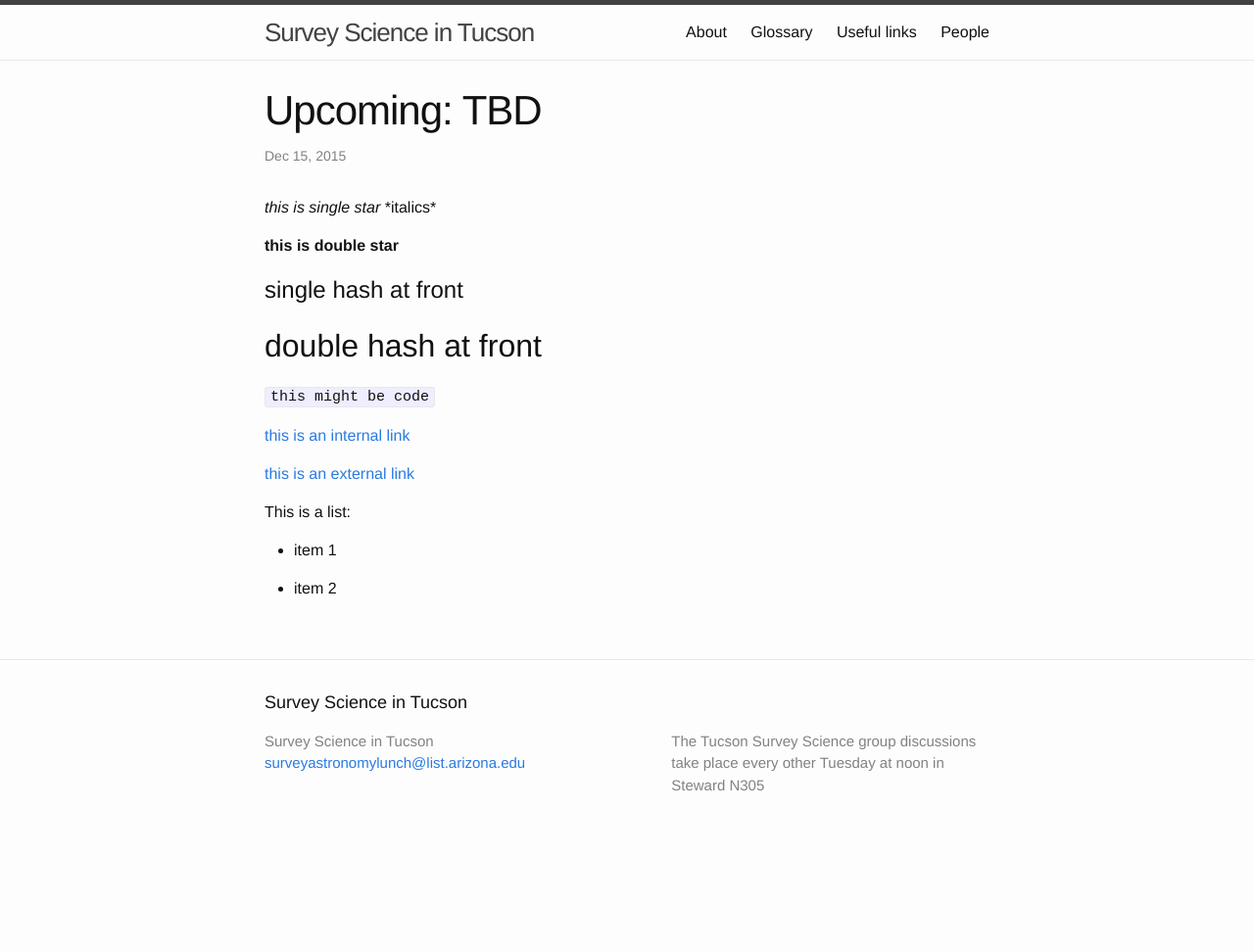
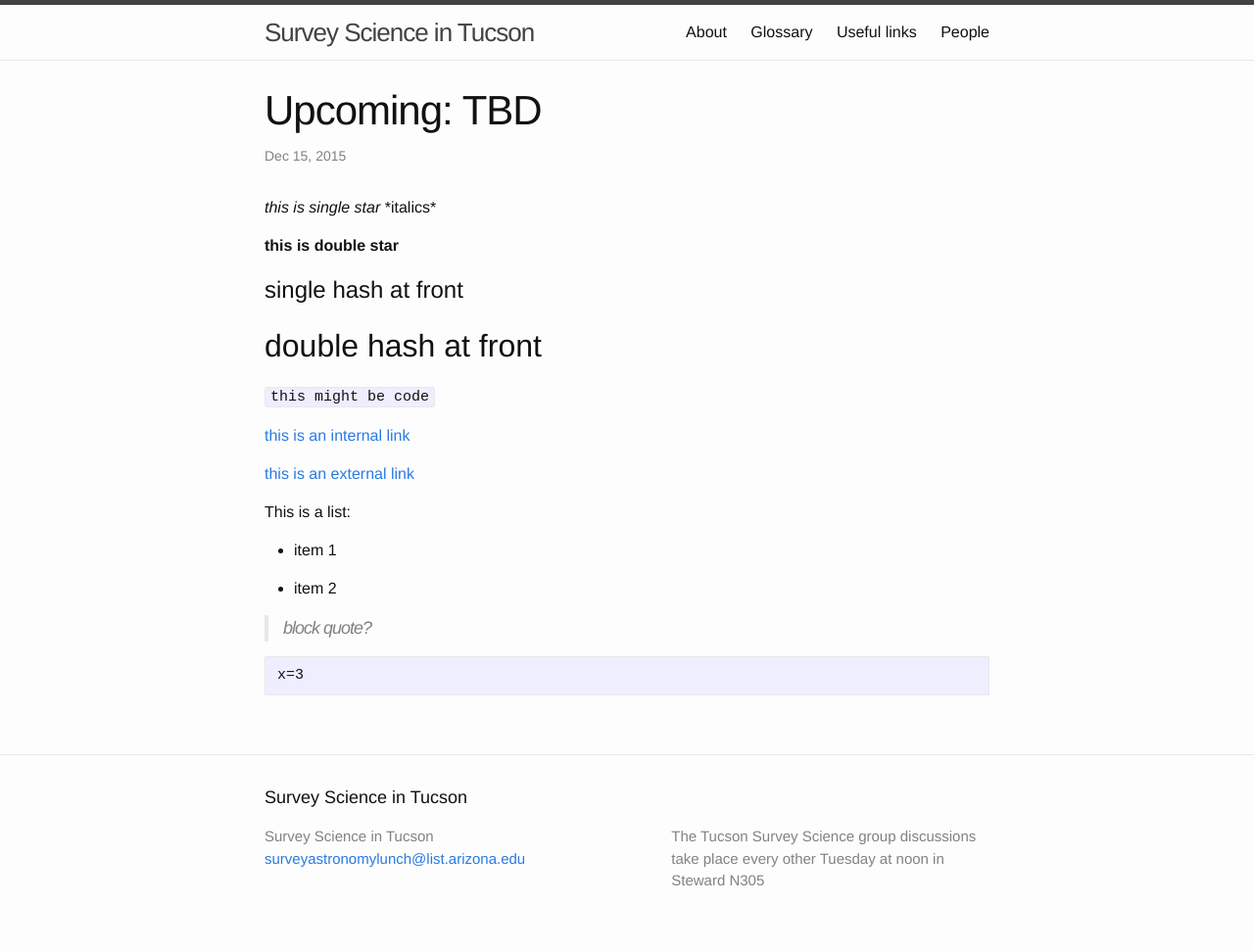
Before and after one commit to SurveyScience/SurveyScience.github.io, a Jekyll site: the page built from _posts/2015-12-15-tbd.markdown, in a window 1280 px wide. Shown: the whole page at 98% size. Built offline with Jekyll 4.4.1, drawn with Linux system fonts in a browser that asks for light colours; before the commit the page ends 900 px from its top, so only the background shows below that.

Commit message:
small test changes

````diff
--- a/_posts/2015-12-15-tbd.markdown
+++ b/_posts/2015-12-15-tbd.markdown
@@ -24,3 +24,10 @@ This is a list:
 * item 1
 
 * item 2
+
+
+> block quote?
+
+```
+x=3
+```
````
